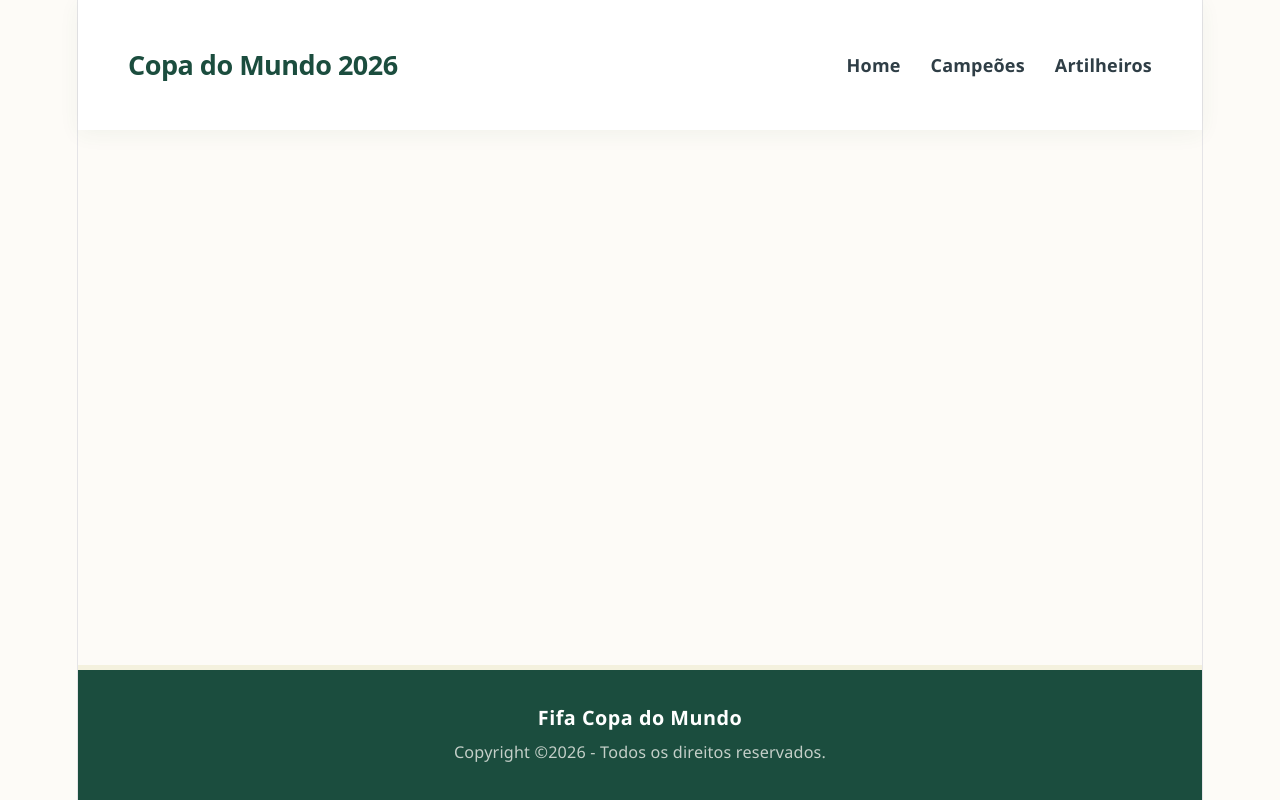
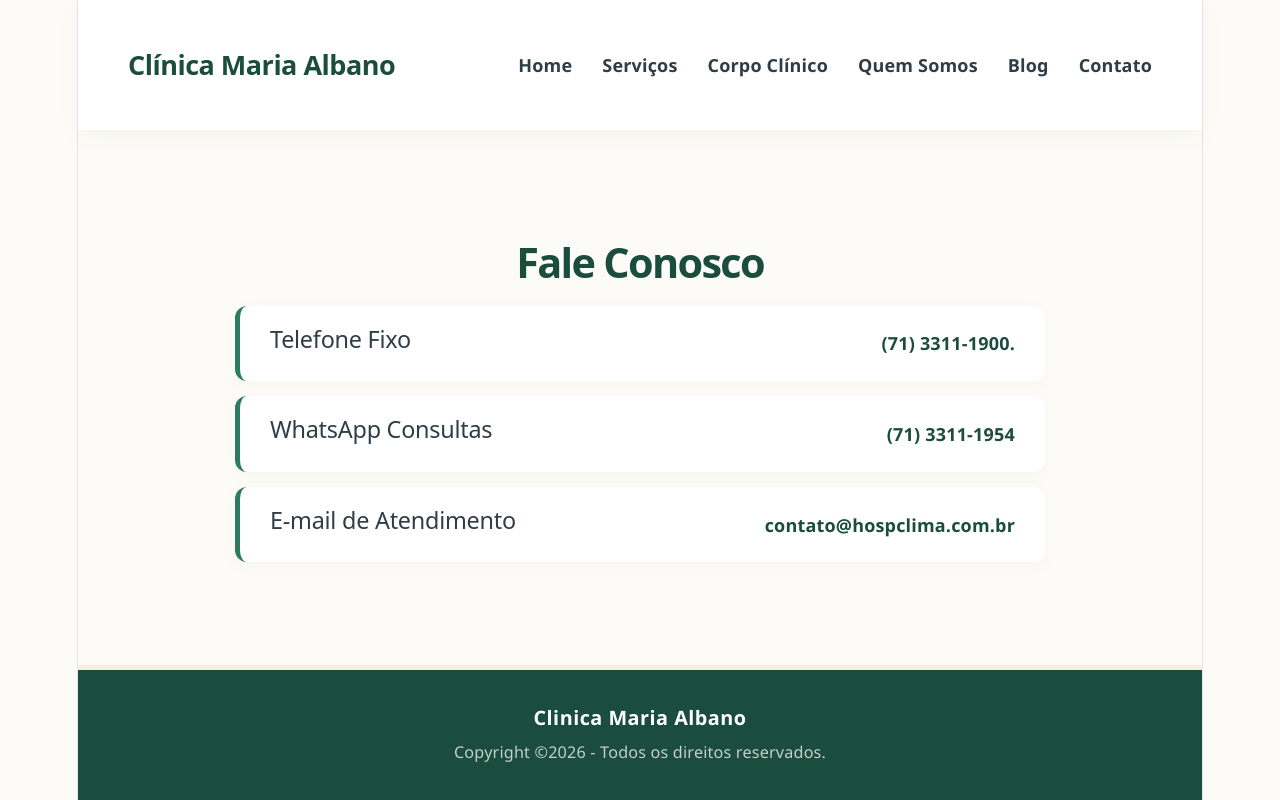
Before and after one commit to daniellmiranda-ux/DS-96231-Dupla, a React (Vite) app in the folder projeto/: page /contato in a window 1280 px wide. Built offline with nearby package versions, Linux system fonts and the light colour scheme.

Commit message:
salvando

```diff
--- a/projeto/src/App.jsx
+++ b/projeto/src/App.jsx
@@ -2,9 +2,13 @@ import Header from "./components/Header";
 import Footer from "./components/Footer";
 import "./App.css";
 import { Routes, Route } from "react-router-dom";
+
 import Home from "./pages/home";
-import Campeoes from "./pages/campeoes";
-import Artilheiros from "./pages/artilheiros";
+import Servicos from "./pages/servicos";
+import CorpoClinico from "./pages/CorpoClinico";
+import QuemSomos from "./pages/quemSomos";
+import Blog from "./pages/blog";
+import Contato from "./pages/contato";
 
 function App() {
   return (
@@ -14,8 +18,11 @@ function App() {
       <main>
         <Routes>
           <Route path="/" element={<Home />} />
-          <Route path="/campeoes" element={<Campeoes />} />
-          <Route path="/artilheiros" element={<Artilheiros />} />
+          <Route path="/servicos" element={<Servicos />} />
+          <Route path="/corpo-clinico" element={<CorpoClinico />} />
+          <Route path="/quem-somos" element={<QuemSomos />} />
+          <Route path="/blog" element={<Blog />} />
+          <Route path="/contato" element={<Contato />} />
         </Routes>
       </main>
 
--- a/projeto/src/components/Footer/index.jsx
+++ b/projeto/src/components/Footer/index.jsx
@@ -3,7 +3,7 @@ import './style.css'
 export default function Footer() {
     return (
         <footer>
-            <strong>Fifa Copa do Mundo</strong>
+            <strong>Clinica Maria Albano</strong>
             <p>Copyright &copy;{new Date().getFullYear()} - Todos os direitos reservados.</p>
         </footer>
     )
--- a/projeto/src/components/Header/index.jsx
+++ b/projeto/src/components/Header/index.jsx
@@ -6,7 +6,7 @@ export default function Header() {
         <header>
             <div>
                 <Link to="/">
-                    <h1>Copa do Mundo 2026</h1>
+                    <h1>Clínica Maria Albano</h1>
                 </Link>
             </div>
 
@@ -15,12 +15,24 @@ export default function Header() {
                     Home
                 </NavLink>
 
-                <NavLink to="/campeoes">
-                    Campeões
+                <NavLink to="/servicos">
+                    Serviços
                 </NavLink>
 
-                <NavLink to="/artilheiros">
-                    Artilheiros
+                <NavLink to="/corpo-clinico">
+                    Corpo Clínico
+                </NavLink>
+
+                <NavLink to="/quem-somos">
+                    Quem Somos
+                </NavLink>
+
+                <NavLink to="/blog">
+                    Blog
+                </NavLink>
+
+                <NavLink to="/contato">
+                    Contato
                 </NavLink>
             </nav>
         </header>
```
